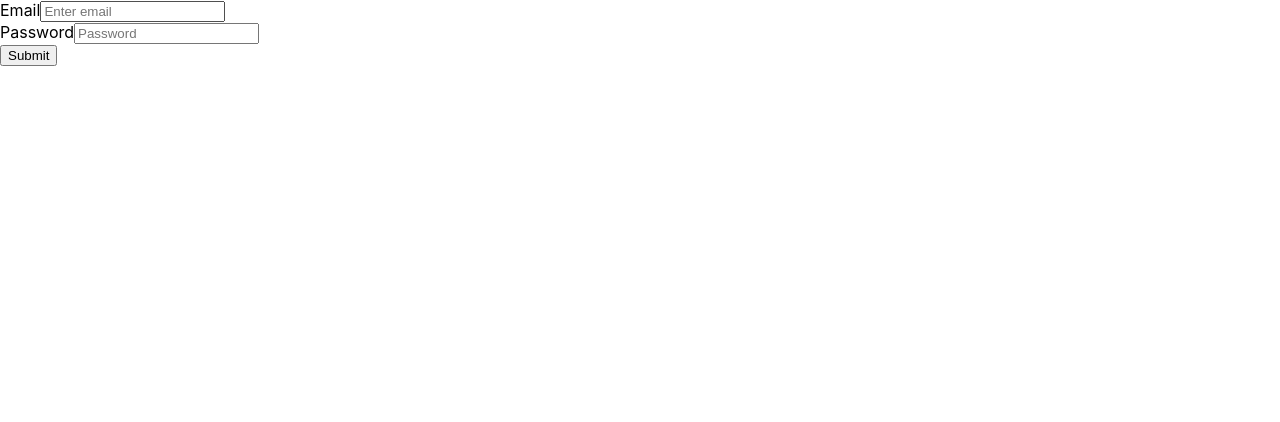
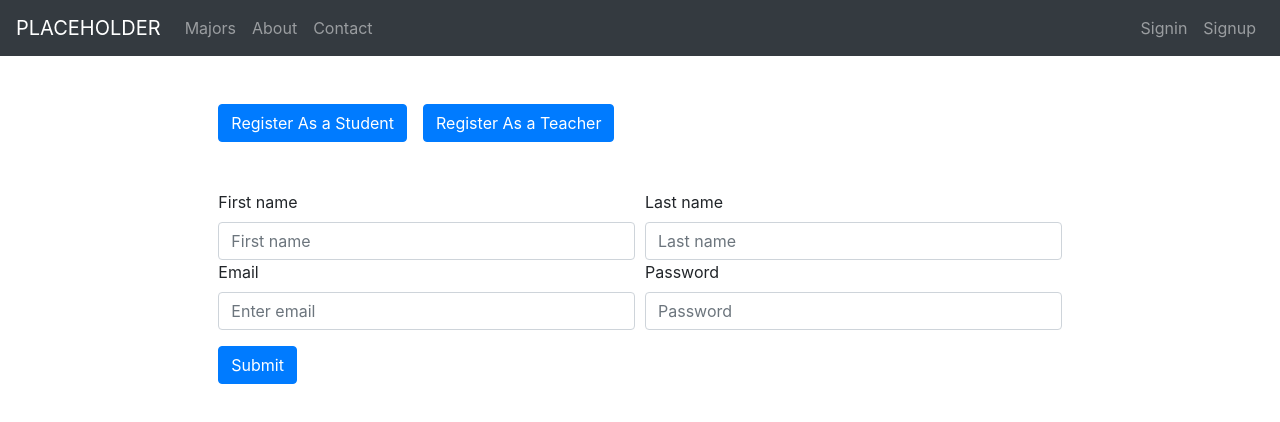
Before and after one commit to seerde/Project-3, a React (Create React App) app in the folder uranus_web_application/: page /register in a window 1280 px wide. Before the commit this address led to /login. Shown: the top 422 px of the page. Built offline with nearby package versions, Linux system fonts and the light colour scheme.

Commit message:
added nav bar and register page

```diff
--- a/uranus_web_application/package.json
+++ b/uranus_web_application/package.json
@@ -8,6 +8,7 @@
     "@testing-library/user-event": "^7.1.2",
     "axios": "^0.19.2",
     "bootstrap": "^4.4.1",
+    "dotenv": "^8.2.0",
     "jwt-decode": "^2.2.0",
     "react": "^16.13.1",
     "react-bootstrap": "^1.0.0",
--- a/uranus_web_application/src/App.js
+++ b/uranus_web_application/src/App.js
@@ -3,8 +3,11 @@ import Home from "./home/Home";
 import { Login } from "./user/Login.jsx";
 import { SignUpTeacher } from "./user/SignUpTeacher";
 import { SignUpStudent } from "./user/SignUpStudent";
+import Register from "./user/Register";
+import Navb from "./navbar/Navb";
 import { Switch, Route, Redirect } from "react-router-dom";
-import "./App.css";
+import { Alert } from "react-bootstrap";
+import "bootstrap/dist/css/bootstrap.min.css";
 import jwt_decode from "jwt-decode";
 
 export default class App extends Component {
@@ -12,6 +15,7 @@ export default class App extends Component {
   state = {
     user: null,
     isLogin: false,
+    message: "",
   };
 
   componentDidMount() {
@@ -33,9 +37,29 @@ export default class App extends Component {
       });
     }
   };
+
+  logoutHandler = (e) => {
+    e.preventDefault();
+    //delete tokem and reset state
+    localStorage.removeItem("token");
+    this.setState({
+      isLogin: false,
+      user: null,
+      message: null,
+    });
+  };
+
   render() {
+    const { isLogin, message, user } = this.state;
+
+    const errorMessage = message ? (
+      <Alert variant="danger">{message}</Alert>
+    ) : null;
+
     return (
       <div>
+        <Navb user={user} logout={this.logoutHandler} />
+        {errorMessage}
         <Switch>
           <Route path="/home" render={() => <Home name={""} />} />
 
@@ -43,8 +67,9 @@ export default class App extends Component {
             path="/login"
             render={(props) => <Login {...props} userLogin={this.userLogin} />}
           />
-          <Route path="/registerTeacher" component={SignUpTeacher} />
-          <Route path="/registerStudent" component={SignUpStudent} />
+          {/* <Route path="/registerTeacher" component={SignUpTeacher} /> */}
+          {/* <Route path="/registerStudent" component={SignUpStudent} /> */}
+          <Route path="/register" component={Register} />
           {/* <Route path="/Allmovie/:id" component={OneMovei} /> */}
           {this.state.isLogin ? (
             <>
--- /dev/null
+++ b/uranus_web_application/src/navbar/Navb.jsx
@@ -0,0 +1,51 @@
+import React from "react";
+import { Navbar, Nav } from "react-bootstrap";
+import { Link } from "react-router-dom";
+
+export default function Navb(props) {
+  const authNavDetails = props.user ? (
+    <>
+      <Nav.Link as={Link} to="/profile">
+        {props.user.first_name}
+      </Nav.Link>
+      <Nav.Link as={Link} to="/logout" onClick={props.logout}>
+        Logout
+      </Nav.Link>
+    </>
+  ) : (
+    <>
+      <Nav.Link as={Link} to="/login">
+        Signin
+      </Nav.Link>
+      <Nav.Link as={Link} to="/register">
+        Signup
+      </Nav.Link>
+      {/* <Nav.Link as={Link} to="/registerTeacher">
+        SignupT
+      </Nav.Link>
+      <Nav.Link as={Link} to="/registerStudent">
+        SignupS
+      </Nav.Link> */}
+    </>
+  );
+
+  return (
+    <div>
+      <Navbar bg="dark" variant="dark">
+        <Nav className="mr-auto">
+          <Navbar.Brand>PLACEHOLDER</Navbar.Brand>
+          <Nav.Link as={Link} to="#">
+            Majors
+          </Nav.Link>
+          <Nav.Link as={Link} to="#">
+            About
+          </Nav.Link>
+          <Nav.Link as={Link} to="#">
+            Contact
+          </Nav.Link>
+        </Nav>
+        <Nav>{authNavDetails}</Nav>
+      </Navbar>
+    </div>
+  );
+}
--- /dev/null
+++ b/uranus_web_application/src/user/Register.jsx
@@ -0,0 +1,38 @@
+import React, { useState } from "react";
+import { SignUpTeacher } from "./SignUpTeacher";
+import { SignUpStudent } from "./SignUpStudent";
+import { Switch, Route } from "react-router-dom";
+import { Button, Row, Col, Form } from "react-bootstrap";
+
+export default function Register() {
+  const [registerAs, setRegisterAs] = useState("student");
+
+  function handleRegisterAs(e) {
+    // console.log(e.target.value);
+    setRegisterAs(e.target.value);
+  }
+
+  const display =
+    // registerAs == "student" ? (
+    //   <Route path="/registerStudent" component={SignUpStudent} />
+    // ) : (
+    //   <Route path="/registerTeacher" component={SignUpTeacher} />
+    // );
+    registerAs === "student" ? <SignUpStudent /> : <SignUpTeacher />;
+  return (
+    <div>
+      <Row className="justify-content-center mt-5">
+        <Col className="justify-content-center" md={8}>
+          <Button className="mr-3" value="student" onClick={handleRegisterAs}>
+            Register As a Student
+          </Button>
+
+          <Button value="teacher" onClick={handleRegisterAs}>
+            Register As a Teacher
+          </Button>
+        </Col>
+      </Row>
+      <Switch>{display}</Switch>
+    </div>
+  );
+}
--- a/uranus_web_application/src/user/SignUpStudent.jsx
+++ b/uranus_web_application/src/user/SignUpStudent.jsx
@@ -14,9 +14,10 @@ export const SignUpStudent = (props) => {
   // to add the user info to database
   let onSubmit = (e) => {
     e.preventDefault();
-    Axios.post("http://localhost:3005/api/auth/registerStudent", user)
+    Axios.post(`http://localhost:3005/api/auth/registerStudent`, user)
       .then((res) => {
         if (res.data.register) {
+          console.log(props.history);
           props.history.push("/login");
         } else {
           setRegister(true);
--- a/uranus_web_application/src/user/SignUpTeacher.jsx
+++ b/uranus_web_application/src/user/SignUpTeacher.jsx
@@ -14,7 +14,7 @@ export const SignUpTeacher = (props) => {
   // to add the user info to database
   let onSubmit = (e) => {
     e.preventDefault();
-           Axios.post("http://localhost:3005/api/auth/registerTeacher", user)
+    Axios.post(`http://localhost:3005/api/auth/registerTeacher`, user)
       .then((res) => {
         if (res.data.register) {
           props.history.push("/login");
@@ -31,9 +31,7 @@ export const SignUpTeacher = (props) => {
   return (
     <>
       {register && (
-               <Alert variant={"danger"}>
-                 the email used . plz change the email
-               </Alert>
+        <Alert variant={"danger"}>the email used . plz change the email</Alert>
       )}
       <Form className="mt-5">
         <Row className="justify-content-center mt-5">
```
Lines whose indentation alone changed are shown as unchanged.
